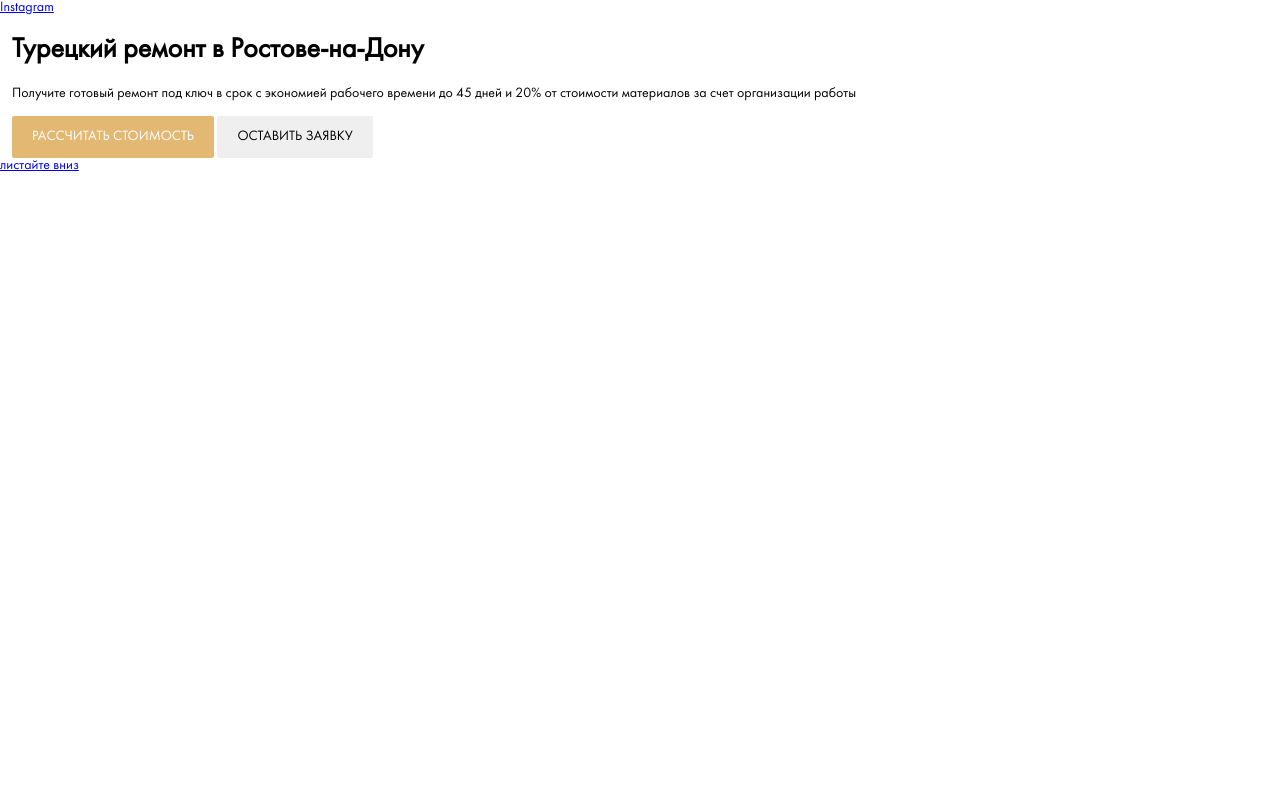
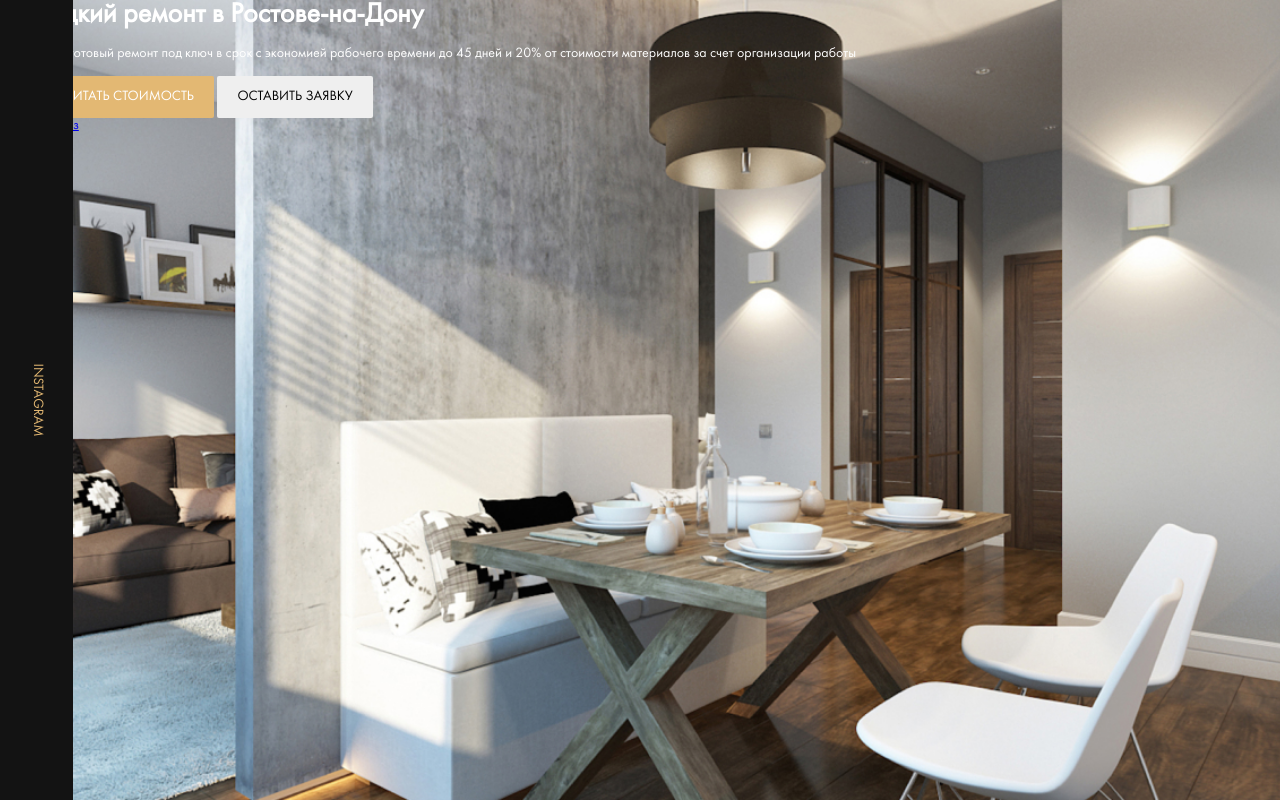
Before and after one commit to Evgeniy10/housing-renovation, a PHP site: page / in a window 1280 px wide. Shown: the part 90-890 px from the top of the page. Before the commit the page ends 261 px from the top, so only its background shows below. Run offline with PHP 8.4, Linux system fonts and the light colour scheme.

Commit message:
add instagram button
add instagram button

```diff
--- /dev/null
+++ b/css/.hero.css
@@ -0,0 +1,4 @@
+.hero {
+  background: url("../img/hero-bg.jpg");
+}
+/*# sourceMappingURL=.hero.css.map */
--- a/css/style.css
+++ b/css/style.css
@@ -411,6 +411,46 @@ template {
   margin-right: 45px;
 }
 
+.hero {
+  position: relative;
+  background: #131313 url("../img/hero-bg.jpg") no-repeat center/cover;
+  height: 100vh;
+  color: #fff;
+}
+
+.hero__instagram {
+  position: absolute;
+  left: 0;
+  top: 0;
+  max-width: 80px;
+  height: 100vh;
+}
+
+.instagram {
+  display: -webkit-box;
+  display: -ms-flexbox;
+  display: flex;
+  -webkit-box-pack: center;
+      -ms-flex-pack: center;
+          justify-content: center;
+  -webkit-box-align: center;
+      -ms-flex-align: center;
+          align-items: center;
+  background-color: #131313;
+}
+
+.instagram__link {
+  text-transform: uppercase;
+  text-decoration: none;
+  color: #E3B873;
+  -webkit-transform: rotate(90deg);
+          transform: rotate(90deg);
+}
+
+.title {
+  margin: 0;
+}
+
 body {
   font-family: 'Futura Book', sans-serif;
   font-size: 14px;
--- a/gulpfile.js
+++ b/gulpfile.js
@@ -17,12 +17,13 @@ function bs() {
   });
   watch("./*.html").on('change', browserSync.reload);
   watch("./sass/**/*.sass", serveSass); // отслеживать все файлы, и в подпапках /**/тоже
+  watch("./sass/**/*.scss", serveSass); // отслеживать все файлы, и в подпапках /**/тоже
   watch("./js/*.js").on('change', browserSync.reload);
 };
 
 // Compile sass into CSS & auto-inject into browsers
 function serveSass() {
-  return src("./sass/**/*.sass") // без gulp.
+  return src("./sass/**/*.sass", "./sass/**/*.scss") // без gulp.
     .pipe(sass())
     .pipe(dest("./css"))
     .pipe(browserSync.stream());
--- a/index.html
+++ b/index.html
@@ -34,7 +34,10 @@
 
   <main>
     <section class="hero">
-      <a href="#" class="instagram hero__instagram">Instagram</a>
+
+      <div class="instagram hero__instagram">
+        <a href="#" class="instagram__link">Instagram</a>
+      </div>
 
       <div class="container">
         <div class="hero__content">
--- a/sass/_variables.sass
+++ b/sass/_variables.sass
@@ -1,3 +1,4 @@
 $dark: #131313
 $light: #fff
 $primary: #E3B873
+$red: #B22222
--- a/sass/style.sass
+++ b/sass/style.sass
@@ -4,6 +4,7 @@
 @import 'interface'
 @import 'grid'
 @import 'templates/header'
+@import 'templates/hero'
 
 body
   font-family: 'Futura Book', sans-serif
--- /dev/null
+++ b/sass/templates/_hero.sass
@@ -0,0 +1,26 @@
+.hero
+  position: relative
+  background: $dark url('../img/hero-bg.jpg') no-repeat center/cover
+  height: 100vh
+  color: $light
+  &__instagram
+    position: absolute
+    left: 0
+    top: 0
+    max-width: 80px
+    height: 100vh
+.instagram
+  display: flex
+  justify-content: center
+  align-items: center
+  background-color: $dark
+  &__link
+
+    // display: inline-block
+    text-transform: uppercase
+    text-decoration: none
+    color: $primary
+    transform: rotate(90deg)
+
+.title
+  margin: 0
```
Also changed, not shown: img/hero-bg.jpg (added), 2 other files.
